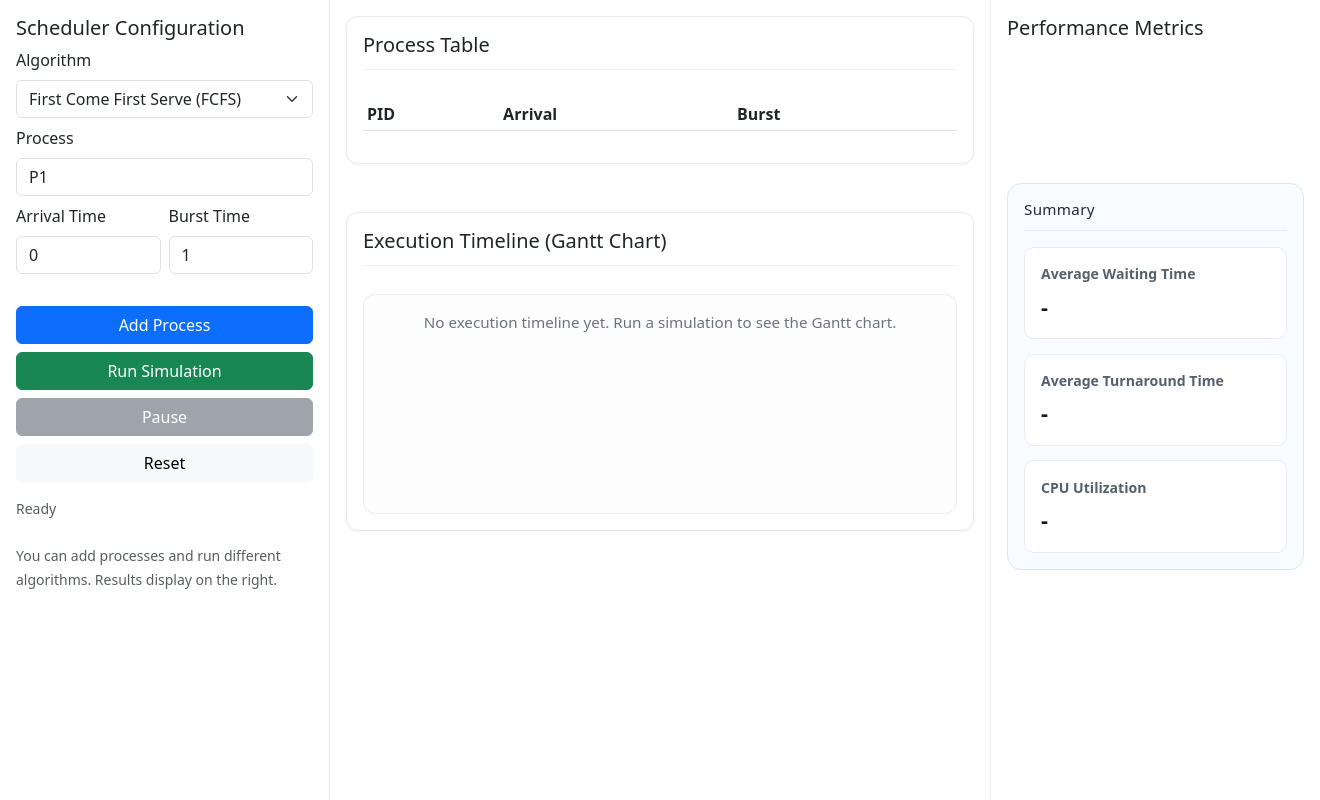
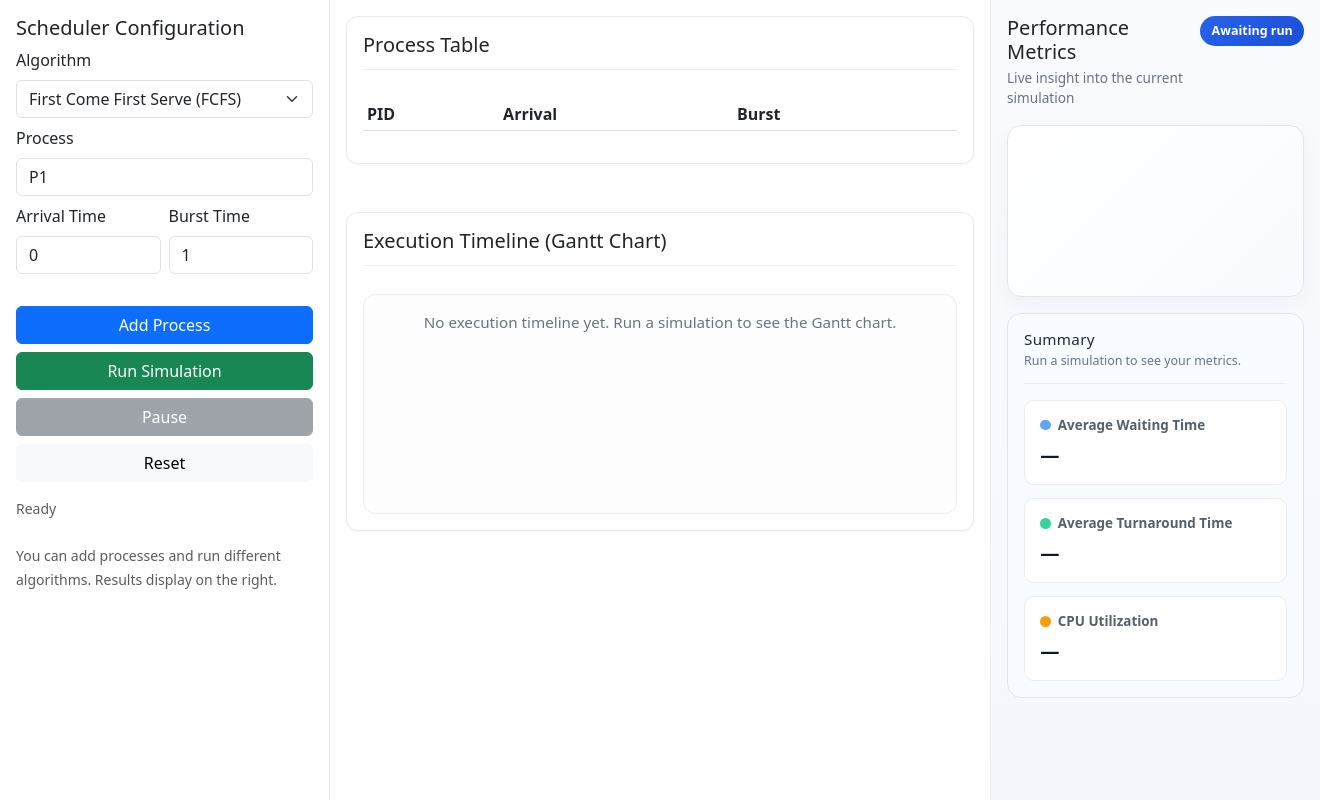
Before and after one commit to sokuntheary-chheng/OS-CPU-Scheduling-Team5, a Flask app: page / in a window 1320 px wide. Run offline with Flask 2, Linux system fonts and the light colour scheme; lists and menus that the app fills with data are empty; a map, chart or similar area stays blank.

Commit message:
the performance matrix and the gantt chart

```diff
--- a/static/css/style.css
+++ b/static/css/style.css
@@ -2,21 +2,39 @@ body { background: #f6f8fb; }
 .app-root .row { align-items: flex-start; }
 .sidebar, .main, .metrics { background: #ffffff; min-height: 100vh; display: flex; flex-direction: column; }
 .sidebar { border-right: 1px solid #e6e9ef; }
-.metrics { border-left: 1px solid #e9edf3; }
+.metrics { border-left: 1px solid #e9edf3; background: linear-gradient(180deg, #f9fbff 0%, #f4f7fb 100%); }
 .section-block { background: #ffffff; border: 1px solid #e6e9ef; border-radius: 12px; box-shadow: 0 1px 4px rgba(15, 23, 42, 0.04); padding: 1rem; }
 .section-block + .section-block { margin-top: 1.5rem; }
 .section-header { border-bottom: 1px solid #ebeff4; padding-bottom: 0.75rem; margin-bottom: 0.75rem; }
-.metrics-card { background: #f8fbff; border: 1px solid #dbe7f2; border-radius: 14px; padding: 1rem; margin-top: 1.5rem; }
+.metrics-header { display: flex; align-items: flex-start; justify-content: space-between; gap: 0.75rem; margin-bottom: 1rem; }
+.metric-subtitle { color: #6b7280; font-size: 0.85rem; margin: 0; }
+.metric-badge { background: linear-gradient(135deg, #2563eb, #1d4ed8); color: #fff; font-size: 0.78rem; font-weight: 700; padding: 0.35rem 0.7rem; border-radius: 999px; white-space: nowrap; }
+.perf-chart-card { background: linear-gradient(135deg, #ffffff 0%, #f8fbff 100%); border: 1px solid #dbe7f2; border-radius: 14px; padding: 0.75rem; box-shadow: 0 8px 24px rgba(15, 23, 42, 0.04); }
+.metrics-card { background: #f8fbff; border: 1px solid #dbe7f2; border-radius: 14px; padding: 1rem; margin-top: 1rem; box-shadow: inset 0 1px 0 rgba(255,255,255,0.7); }
 .metrics-card-header { border-bottom: 1px solid #e6edf3; padding-bottom: 0.75rem; margin-bottom: 1rem; }
 .metrics-card-header h6 { font-size: 0.95rem; letter-spacing: 0.02em; color: #1f2937; }
-.metrics-card-body { display: grid; gap: 0.9rem; }
-.metric-item { background: #ffffff; border: 1px solid #e9edf3; border-radius: 10px; padding: 0.95rem 1rem; }
-.metric-label { color: #55606b; font-size: 0.88rem; font-weight: 700; margin-bottom: 0.4rem; }
-.metric-value { color: #111827; font-size: 1.35rem; font-weight: 700; }
-.gantt-area { background: #fdfdfd; border: 1px solid #e9edf3; border-radius: 12px; min-height: 220px; overflow-x: auto; position: relative; padding: 1rem; }
+.metric-state { color: #64748b; font-size: 0.78rem; margin-top: 0.25rem; }
+.metrics-card-body { display: grid; gap: 0.8rem; }
+.metric-item { background: #ffffff; border: 1px solid #e9edf3; border-radius: 10px; padding: 0.9rem 0.95rem; display: flex; flex-direction: column; gap: 0.35rem; }
+.metric-label { color: #55606b; font-size: 0.84rem; font-weight: 700; display: flex; align-items: center; gap: 0.45rem; }
+.metric-icon { width: 0.65rem; height: 0.65rem; border-radius: 999px; display: inline-block; }
+.metric-icon.waiting { background: #60a5fa; }
+.metric-icon.turnaround { background: #34d399; }
+.metric-icon.cpu { background: #f59e0b; }
+.metric-value { color: #111827; font-size: 1.2rem; font-weight: 800; }
+.gantt-area { background: #fdfdfd; border: 1px solid #e9edf3; border-radius: 12px; min-height: 220px; overflow-x: auto; overflow-y: hidden; position: relative; padding: 1rem; }
 .gantt-area:empty::before { content: 'No execution timeline yet. Run a simulation to see the Gantt chart.'; display: flex; align-items: center; justify-content: center; color: #6b7280; font-size: 0.95rem; height: 100%; text-align: center; padding: 0 1rem; }
-.gantt-bar { position: absolute; height: 28px; border-radius: 4px; color: #fff; display:flex; align-items:center; padding-left:6px; font-weight:600; }
-.gantt-row { height: 36px; }
+.gantt-shell { min-width: 100%; display: flex; flex-direction: column; gap: 0.35rem; }
+.gantt-ruler { position: relative; height: 42px; margin-bottom: 0.35rem; border-bottom: 1px solid #dbe2ea; background: linear-gradient(to bottom, rgba(248,250,252,0.8), rgba(255,255,255,0)); }
+.gantt-tick { position: absolute; top: 0; bottom: 0; width: 1px; }
+.gantt-tick-mark { position: absolute; top: 0; bottom: 0; width: 1px; background: linear-gradient(to bottom, #cbd5e1 0%, #cbd5e1 65%, transparent 65%); }
+.gantt-tick-label { position: absolute; top: 8px; left: 50%; transform: translateX(-50%); font-size: 0.78rem; font-weight: 700; color: #475569; white-space: nowrap; }
+.gantt-rows { display: flex; flex-direction: column; gap: 0.35rem; }
+.gantt-row { display: flex; align-items: center; min-height: 40px; }
+.gantt-row-label { width: 74px; flex-shrink: 0; font-size: 0.83rem; font-weight: 700; color: #334155; text-align: right; padding-right: 0.7rem; letter-spacing: 0.01em; }
+.gantt-track { position: relative; flex: 1; min-width: 240px; height: 28px; border-radius: 999px; background: #f3f5f9; border: 1px solid #e5eaf0; overflow: hidden; }
+.gantt-bar { position: absolute; height: 20px; border-radius: 999px; color: #fff; display:flex; align-items:center; padding-left: 0.45rem; font-size: 0.72rem; font-weight: 700; box-shadow: inset 0 -1px 0 rgba(255,255,255,0.2); white-space: nowrap; overflow: hidden; text-overflow: ellipsis; min-width: 18px; }
+.gantt-bar-label { display: block; overflow: hidden; text-overflow: ellipsis; max-width: 100%; }
 
 .proc-badge { display:inline-block; padding:4px 8px; border-radius:4px; color:#fff; font-weight:700; }
 
--- a/static/js/app.js
+++ b/static/js/app.js
@@ -12,6 +12,7 @@ document.addEventListener('DOMContentLoaded', () => {
   let simulationGantt = [];
   let simulationProcesses = [];
   let simulationAverages = null;
+  let perfChart = null;
 
   function reindexProcessIds() {
     processes.forEach((proc, index) => {
@@ -137,6 +138,13 @@ document.addEventListener('DOMContentLoaded', () => {
     document.getElementById('gantt').innerHTML = '';
   }
 
+  function getProcessColor(pid) {
+    const palette = ['#2563eb', '#16a34a', '#f59e0b', '#8b5cf6', '#0f766e', '#dc2626', '#7c3aed', '#0ea5e9'];
+    const base = pid.replace(/\D/g, '');
+    const index = base ? Number.parseInt(base, 10) % palette.length : 0;
+    return palette[index];
+  }
+
   function renderGantt(gantt, uptoTime = null) {
     const area = document.getElementById('gantt');
     area.innerHTML = '';
@@ -146,33 +154,95 @@ document.addEventListener('DOMContentLoaded', () => {
       return;
     }
 
+    const visibleSegments = gantt.filter(seg => {
+      const [_, start, end] = seg;
+      if (uptoTime !== null && start >= uptoTime) {
+        return false;
+      }
+      const visibleEnd = uptoTime === null ? end : Math.min(end, uptoTime);
+      return visibleEnd > start;
+    });
+
+    if (visibleSegments.length === 0) {
+      area.textContent = 'No execution.';
+      return;
+    }
+
     const totalEnd = Math.max(...gantt.map(s => s[2]));
-    const scale = Math.max(400 / Math.max(totalEnd, 1), 10);
-    let y = 10;
+    const maxTime = Math.max(totalEnd, uptoTime ?? 0);
+    const timeUnitPx = 52;
+    const leftPad = 84;
+    const rowHeight = 40;
+    const chartWidth = Math.max(420, leftPad + (maxTime * timeUnitPx) + 24);
+    const tickStep = maxTime <= 10 ? 1 : Math.ceil(maxTime / 10);
 
-    gantt.forEach(seg => {
+    const shell = document.createElement('div');
+    shell.className = 'gantt-shell';
+    shell.style.width = chartWidth + 'px';
+
+    const ruler = document.createElement('div');
+    ruler.className = 'gantt-ruler';
+    ruler.style.width = chartWidth - leftPad + 'px';
+    ruler.style.marginLeft = leftPad + 'px';
+
+    for (let t = 0; t <= maxTime; t += tickStep) {
+      const tick = document.createElement('div');
+      tick.className = 'gantt-tick';
+      tick.style.left = (t * timeUnitPx) + 'px';
+      tick.innerHTML = '<span class="gantt-tick-mark"></span><span class="gantt-tick-label">' + t + '</span>';
+      ruler.appendChild(tick);
+    }
+
+    if (maxTime % tickStep !== 0) {
+      const tick = document.createElement('div');
+      tick.className = 'gantt-tick';
+      tick.style.left = (maxTime * timeUnitPx) + 'px';
+      tick.innerHTML = '<span class="gantt-tick-mark"></span><span class="gantt-tick-label">' + maxTime + '</span>';
+      ruler.appendChild(tick);
+    }
+
+    shell.appendChild(ruler);
+
+    const rows = document.createElement('div');
+    rows.className = 'gantt-rows';
+
+    visibleSegments.forEach(seg => {
       const [pid, start, end] = seg;
-      if (uptoTime !== null && start >= uptoTime) {
+      const visibleEnd = uptoTime === null ? end : Math.min(end, uptoTime);
+      if (visibleEnd <= start) {
         return;
       }
 
-      const visibleStart = start;
-      const visibleEnd = uptoTime === null ? end : Math.min(end, uptoTime);
-      if (visibleEnd <= visibleStart) {
-        return;
-      }
+      const row = document.createElement('div');
+      row.className = 'gantt-row';
+      row.style.minHeight = rowHeight + 'px';
 
-      const div = document.createElement('div');
-      div.className = 'gantt-bar color-' + pid;
-      div.style.left = (visibleStart * scale) + 'px';
-      div.style.width = ((visibleEnd - visibleStart) * scale) + 'px';
-      div.style.top = y + 'px';
-      div.textContent = pid + ' (' + visibleStart + '-' + visibleEnd + ')';
-      area.appendChild(div);
-      y += 36;
+      const label = document.createElement('div');
+      label.className = 'gantt-row-label';
+      label.textContent = pid;
+      row.appendChild(label);
+
+      const track = document.createElement('div');
+      track.className = 'gantt-track';
+      track.style.width = (maxTime * timeUnitPx) + 'px';
+      const bar = document.createElement('div');
+      const color = getProcessColor(pid);
+      bar.className = 'gantt-bar';
+      bar.style.background = color;
+      const barStart = start * timeUnitPx;
+      const barWidth = Math.max(18, (visibleEnd - start) * timeUnitPx);
+      bar.style.left = barStart + 'px';
+      bar.style.width = barWidth + 'px';
+      const labelText = barWidth < 70 ? pid : pid + ' (' + start + '-' + visibleEnd + ')';
+      bar.innerHTML = '<span class="gantt-bar-label">' + labelText + '</span>';
+      track.appendChild(bar);
+      row.appendChild(track);
+      rows.appendChild(row);
     });
 
-    area.style.height = (y + 20) + 'px';
+    shell.appendChild(rows);
+    area.appendChild(shell);
+    area.style.minHeight = Math.max(220, visibleSegments.length * rowHeight + 90) + 'px';
   }
 
   function computeBusyTime(gantt, uptoTime) {
@@ -188,42 +258,134 @@ document.addEventListener('DOMContentLoaded', () => {
     }, 0);
   }
 
+  function initPerfChart() {
+    const canvas = document.getElementById('perfChart');
+    if (!canvas || typeof Chart === 'undefined') {
+      return null;
+    }
+
+    if (perfChart) {
+      return perfChart;
+    }
+
+    perfChart = new Chart(canvas.getContext('2d'), {
+      type: 'bar',
+      data: {
+        labels: ['Waiting', 'Turnaround', 'CPU'],
+        datasets: [{
+          label: 'Performance',
+          data: [0, 0, 0],
+          backgroundColor: ['#60a5fa', '#34d399', '#f59e0b'],
+          borderRadius: 10,
+          maxBarThickness: 30
+        }]
+      },
+      options: {
+        responsive: true,
+        maintainAspectRatio: false,
+        plugins: { legend: { display: false } },
+        scales: {
+          y: {
+            beginAtZero: true,
+            ticks: { color: '#64748b' },
+            grid: { color: 'rgba(148, 163, 184, 0.18)' }
+          },
+          x: {
+            ticks: { color: '#64748b' },
+            grid: { display: false }
+          }
+        }
+      }
+    });
+
+    return perfChart;
+  }
+
+  function updatePerfChart(values) {
+    const chart = initPerfChart();
+    if (!chart) {
+      return;
+    }
+
+    const safeValues = values || { avg_waiting: 0, avg_turnaround: 0, cpu_utilization: 0 };
+    const chartValues = [
+      safeValues.avg_waiting || 0,
+      safeValues.avg_turnaround || 0,
+      safeValues.cpu_utilization || 0
+    ];
+
+    chart.data.datasets[0].data = chartValues;
+    const maxY = Math.max(10, Math.ceil(Math.max(...chartValues, 5) / 10) * 10);
+    chart.options.scales.y.max = maxY;
+    chart.update();
+  }
+
   function renderMetrics(processes, averages, uptoTime = null) {
     const avgWaitingNode = document.getElementById('avgWaiting');
     const avgTurnaroundNode = document.getElementById('avgTurnaround');
     const cpuUtilNode = document.getElementById('cpuUtil');
+    const metricBadgeNode = document.getElementById('metricBadge');
+    const metricStateNode = document.getElementById('metricState');
 
-    if (!processes || processes.length === 0) {
-      avgWaitingNode.textContent = '-';
-      avgTurnaroundNode.textContent = '-';
-      cpuUtilNode.textContent = '-';
+    const formatMs = value => Number.isFinite(value) ? value.toFixed(2) + ' ms' : '—';
+    const formatPercent = value => Number.isFinite(value) ? value + '%' : '—';
+
+    if (!processes || processes.length === 0 || !averages) {
+      avgWaitingNode.textContent = '—';
+      avgTurnaroundNode.textContent = '—';
+      cpuUtilNode.textContent = '—';
+      if (metricBadgeNode) {
+        metricBadgeNode.textContent = 'Awaiting run';
+      }
+      if (metricStateNode) {
+        metricStateNode.textContent = 'Run a simulation to see your metrics.';
+      }
+      updatePerfChart(null);
       return;
     }
 
-    if (uptoTime === null || (simulationEnd && uptoTime >= simulationEnd)) {
-      avgWaitingNode.textContent = averages ? averages.avg_waiting.toFixed(2) + ' ms' : '-';
-      avgTurnaroundNode.textContent = averages ? averages.avg_turnaround.toFixed(2) + ' ms' : '-';
-      const totalBurst = processes.reduce((s, p) => s + p.burst, 0);
+    let avgWaiting = averages.avg_waiting ?? 0;
+    let avgTurnaround = averages.avg_turnaround ?? 0;
+    let cpuUtil = null;
+
+    if (uptoTime === null || uptoTime <= 0 || (simulationEnd && uptoTime >= simulationEnd)) {
+      avgWaitingNode.textContent = formatMs(avgWaiting);
+      avgTurnaroundNode.textContent = formatMs(avgTurnaround);
+      const totalBurst = processes.reduce((s, p) => s + (p.burst || 0), 0);
       const totalTime = Math.max(...processes.map(p => p.finish)) || totalBurst || 1;
-      const util = Math.round((totalBurst / totalTime) * 100);
-      cpuUtilNode.textContent = util + '%';
+      cpuUtil = Math.round((totalBurst / totalTime) * 100);
+      cpuUtilNode.textContent = formatPercent(cpuUtil);
+      if (metricBadgeNode) {
+        metricBadgeNode.textContent = uptoTime <= 0 ? 'Initial snapshot' : 'Completed';
+      }
+      if (metricStateNode) {
+        metricStateNode.textContent = 'Final metrics from the latest simulation.';
+      }
+      updatePerfChart({ avg_waiting: avgWaiting, avg_turnaround: avgTurnaround, cpu_utilization: cpuUtil });
       return;
     }
 
     const completed = processes.filter(p => p.finish <= uptoTime);
     if (completed.length > 0) {
-      const avgWaiting = completed.reduce((sum, p) => sum + p.waiting, 0) / completed.length;
-      const avgTurnaround = completed.reduce((sum, p) => sum + p.turnaround, 0) / completed.length;
-      avgWaitingNode.textContent = avgWaiting.toFixed(2) + ' ms';
-      avgTurnaroundNode.textContent = avgTurnaround.toFixed(2) + ' ms';
+      avgWaiting = completed.reduce((sum, p) => sum + (p.waiting || 0), 0) / completed.length;
+      avgTurnaround = completed.reduce((sum, p) => sum + (p.turnaround || 0), 0) / completed.length;
+      avgWaitingNode.textContent = formatMs(avgWaiting);
+      avgTurnaroundNode.textContent = formatMs(avgTurnaround);
     } else {
-      avgWaitingNode.textContent = '-';
-      avgTurnaroundNode.textContent = '-';
+      avgWaitingNode.textContent = '—';
+      avgTurnaroundNode.textContent = '—';
     }
 
     const busyTime = computeBusyTime(simulationGantt, uptoTime);
-    const util = Math.round((busyTime / Math.max(uptoTime, 1)) * 100);
-    cpuUtilNode.textContent = util + '%';
+    cpuUtil = Math.round((busyTime / Math.max(uptoTime, 1)) * 100);
+    cpuUtilNode.textContent = formatPercent(cpuUtil);
+    if (metricBadgeNode) {
+      metricBadgeNode.textContent = 'Live view';
+    }
+    if (metricStateNode) {
+      metricStateNode.textContent = 'Tracking progress in real time.';
+    }
+    updatePerfChart({ avg_waiting: avgWaiting, avg_turnaround: avgTurnaround, cpu_utilization: cpuUtil });
   }
 
   async function fetchSimulationData() {
--- a/templates/index.html
+++ b/templates/index.html
@@ -9,7 +9,7 @@
     <script src="https://cdn.jsdelivr.net/npm/chart.js"></script>
   </head>
   <body>
-    <div class="container-fluid app-root">
+    <main class="container-fluid app-root">
       <div class="row">
         <div class="col-3 sidebar p-3">
           <h5>Scheduler Configuration</h5>
@@ -92,30 +92,50 @@
         </div>
 
         <div class="col-3 metrics p-3">
-          <h5>Performance Metrics</h5>
-          <canvas id="perfChart" height="120"></canvas>
+          <div class="metrics-header">
+            <div>
+              <h5 class="mb-1">Performance Metrics</h5>
+              <p class="metric-subtitle">Live insight into the current simulation</p>
+            </div>
+            <span class="metric-badge" id="metricBadge">Awaiting run</span>
+          </div>
+
+          <div class="perf-chart-card">
+            <canvas id="perfChart" height="140"></canvas>
+          </div>
+
           <div class="metrics-card mt-3">
             <div class="metrics-card-header">
               <h6 class="mb-0">Summary</h6>
+              <div class="metric-state" id="metricState">Run a simulation to see your metrics.</div>
             </div>
             <div class="metrics-card-body">
               <div class="metric-item">
-                <div class="metric-label">Average Waiting Time</div>
-                <div class="metric-value" id="avgWaiting">-</div>
+                <div class="metric-label">
+                  <span class="metric-icon waiting"></span>
+                  Average Waiting Time
+                </div>
+                <div class="metric-value" id="avgWaiting">—</div>
               </div>
               <div class="metric-item">
-                <div class="metric-label">Average Turnaround Time</div>
-                <div class="metric-value" id="avgTurnaround">-</div>
+                <div class="metric-label">
+                  <span class="metric-icon turnaround"></span>
+                  Average Turnaround Time
+                </div>
+                <div class="metric-value" id="avgTurnaround">—</div>
               </div>
               <div class="metric-item">
-                <div class="metric-label">CPU Utilization</div>
-                <div class="metric-value" id="cpuUtil">-</div>
+                <div class="metric-label">
+                  <span class="metric-icon cpu"></span>
+                  CPU Utilization
+                </div>
+                <div class="metric-value" id="cpuUtil">—</div>
               </div>
             </div>
           </div>
         </div>
       </div>
-    </div>
+    </main>
 
     <template id="proc-row-template">
       <tr>
```
